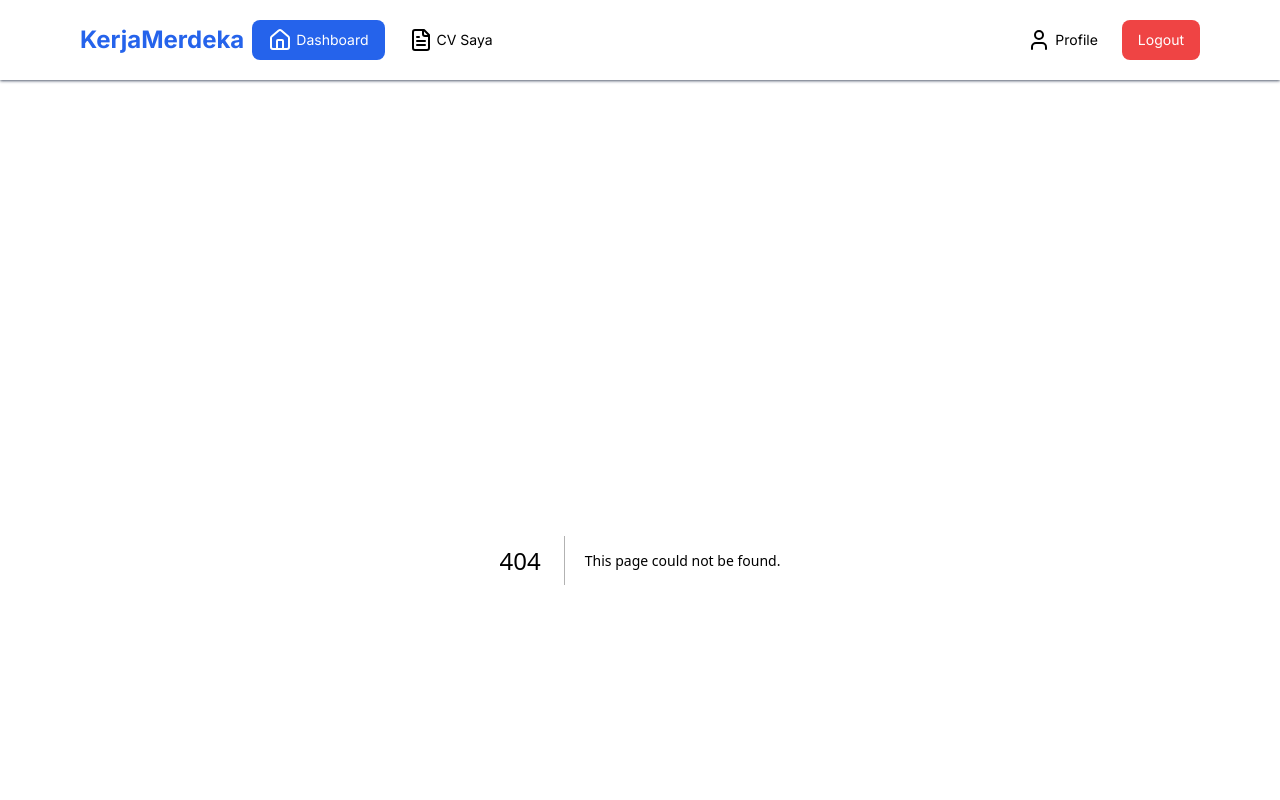
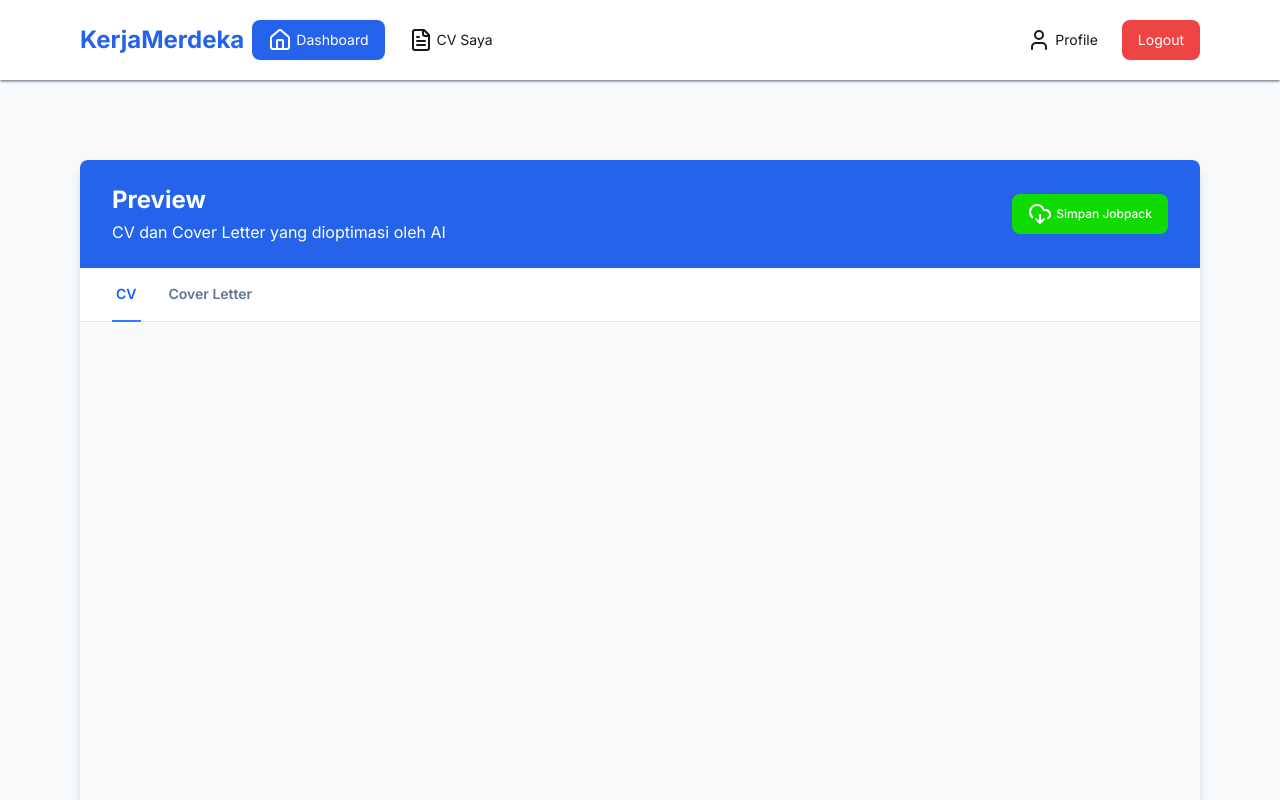
Before and after one commit to lakhatekno/imphnen-frontend, a Next.js app: page /job-companion/1/email-preview in a window 1280 px wide. Before the commit this address had no page. Shown: the top 800 px of the page. Built offline with nearby package versions, Linux system fonts and the light colour scheme.

Commit message:
[Job Companion][Email Preview PDFs] Create static page of email preview

```diff
--- /dev/null
+++ b/src/app/job-companion/[id]/email-preview/page.tsx
@@ -0,0 +1,54 @@
+'use client';
+
+import { TabType, usePreviewStore } from '@/services/job-companion/email-preview/previewStore';
+import { CoverLetterPreviewTab, CVPreviewTab } from '@/features/job-companion/components/PDFPreview';
+import { CloudDownload } from 'lucide-react';
+
+export default function EmailPreview() {
+	const { activeTab, setActiveTab } = usePreviewStore();
+	const tabs: TabType[] = ['CV', 'Cover Letter'];
+
+	return (
+		<section className="flex flex-col shadow-lg shadow-slate-300 bg-white rounded-lg overflow-auto">
+			{/* Header */}
+			<div className="w-full flex justify-between items-center bg-accent text-white px-4 md:px-8 py-6 gap-2">
+				{/* Text Header */}
+				<div className='w-full flex flex-col gap-1'>
+					<h2 className="text-2xl font-bold text-left">Preview</h2>
+					<p>CV dan Cover Letter yang dioptimasi oleh AI</p>
+				</div>
+
+        {/* Send Button */}
+        <button className='bg-[#0FDB00] px-4 py-2 rounded-lg text-xs font-medium flex gap-1 shrink-0 h-fit items-center justify-center'>
+          <CloudDownload />
+          Simpan Jobpack
+        </button>
+			</div>
+
+			{/* Tab */}
+			<div className="px-8 border-b border-slate-200">
+				<nav className="-mb-px flex space-x-6">
+					{tabs.map((tab) => (
+						<button
+							key={tab}
+							onClick={() => setActiveTab(tab)}
+							className={`py-4 px-1 border-b-2 font-semibold text-sm transition-colors ${
+								activeTab === tab
+									? 'border-blue-500 text-blue-600'
+									: 'border-transparent text-slate-500 hover:text-slate-700 hover:border-slate-300'
+							}`}
+						>
+							{tab}
+						</button>
+					))}
+				</nav>
+			</div>
+
+			{/* Tab Content */}
+			<div className="flex-1 p-4 sm:p-6 bg-slate-50">
+				{activeTab === 'CV' && <CVPreviewTab />}
+				{activeTab === 'Cover Letter' && <CoverLetterPreviewTab />}
+			</div>
+		</section>
+	);
+}
--- /dev/null
+++ b/src/features/job-companion/components/PDFPreview.tsx
@@ -0,0 +1,81 @@
+import { useEffect } from 'react';
+import { usePreviewStore } from '@/services/job-companion/email-preview/previewStore';
+
+import { Loader2, AlertTriangle } from 'lucide-react';
+
+const mockUserData = { id: 1, name: "Budi Santoso" };
+
+export function CVPreviewTab() {
+  const { previewUrl, isLoading, error, fetchPreview, activeTab } = usePreviewStore();
+
+  useEffect(() => {
+    // Fetch preview hanya jika tab ini aktif
+    if (activeTab === 'CV') {
+        fetchPreview('cv', mockUserData);
+    }
+
+    return () => {
+      if (previewUrl) {
+        URL.revokeObjectURL(previewUrl);
+      }
+    };
+  }, [activeTab, fetchPreview]);
+
+  return <PreviewPane url={previewUrl} isLoading={isLoading} error={error} />;
+}
+
+export function CoverLetterPreviewTab() {
+  const { previewUrl, isLoading, error, fetchPreview, activeTab } = usePreviewStore();
+
+  useEffect(() => {
+    if (activeTab === 'Cover Letter') {
+        fetchPreview('coverLetter', mockUserData);
+    }
+    return () => {
+      if (previewUrl) {
+        URL.revokeObjectURL(previewUrl);
+      }
+    };
+  }, [activeTab, fetchPreview]);
+
+  return <PreviewPane url={previewUrl} isLoading={isLoading} error={error} />;
+}
+
+interface PreviewPaneProps {
+  url: string | null;
+  isLoading: boolean;
+  error: string | null;
+}
+
+function PreviewPane({ url, isLoading, error }: PreviewPaneProps) {
+  if (isLoading) {
+    return (
+      <div className="w-full h-full flex flex-col items-center justify-center text-slate-500">
+        <Loader2 className="animate-spin h-8 w-8 mb-4" />
+        <p className="font-semibold">Memuat Preview...</p>
+      </div>
+    );
+  }
+
+  if (error) {
+    return (
+      <div className="w-full h-full flex flex-col items-center justify-center text-red-600 bg-red-50 rounded-lg">
+        <AlertTriangle className="h-8 w-8 mb-4" />
+        <p className="font-semibold">{error}</p>
+      </div>
+    );
+  }
+
+  if (url) {
+    return (
+      <iframe
+        src={url}
+        title="PDF Preview"
+        className="w-full h-full border-none rounded-md"
+        style={{ minHeight: '70vh' }}
+      />
+    );
+  }
+
+  return null;
+}
--- /dev/null
+++ b/src/services/job-companion/email-preview/previewStore.ts
@@ -0,0 +1,48 @@
+import { create } from 'zustand';
+
+export type TabType = 'CV' | 'Cover Letter';
+
+interface PreviewStore {
+  activeTab: TabType;
+  setActiveTab: (tab: TabType) => void;
+  previewUrl: string | null;
+  isLoading: boolean;
+  error: string | null;
+  fetchPreview: (type: 'cv' | 'coverLetter', userData: any) => Promise<void>;
+}
+
+// --- MOCK API FUNCTION ---
+// Ganti ini dengan fetch call ke endpoint BE Anda yang sebenarnya.
+const mockApiFetchPdf = async (type: 'cv' | 'coverLetter', userData: any): Promise<Blob> => {
+  console.log(`API: Generating ${type} preview for`, userData);
+  // Simulasikan network delay
+  await new Promise(res => setTimeout(res, 1000));
+
+  // Di aplikasi nyata, backend akan mengembalikan data PDF.
+  // Kita akan simulasikan ini dengan mengembalikan Blob kosong.
+  // Ini menghilangkan kebutuhan akan library eksternal di frontend untuk mocking.
+  const placeholderText = `Ini adalah placeholder untuk ${type.toUpperCase()}`;
+  return new Blob([placeholderText], { type: 'application/pdf' });
+};
+
+
+export const usePreviewStore = create<PreviewStore>((set) => ({
+  activeTab: 'CV',
+  previewUrl: null,
+  isLoading: false,
+  error: null,
+
+  setActiveTab: (tab) => set({ activeTab: tab, previewUrl: null, error: null }), // Reset URL saat ganti tab
+
+  fetchPreview: async (type, userData) => {
+    set({ isLoading: true, error: null, previewUrl: null });
+    try {
+      const pdfBlob = await mockApiFetchPdf(type, userData);
+      const url = URL.createObjectURL(pdfBlob);
+      set({ previewUrl: url, isLoading: false });
+    } catch (err) {
+      console.error("Failed to fetch preview:", err);
+      set({ error: `Gagal memuat preview ${type}.`, isLoading: false });
+    }
+  },
+}));
```
